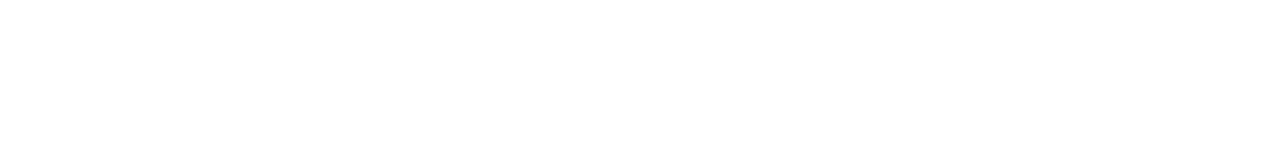
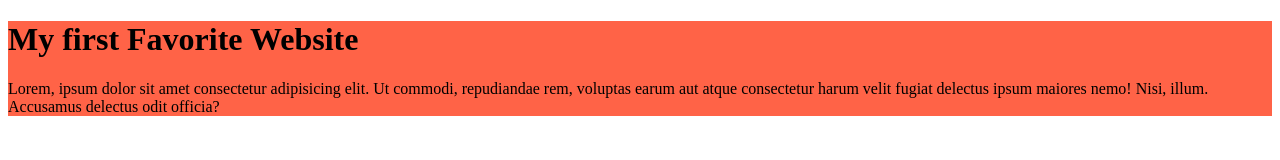
Before and after one commit to lakamanali18048/my-favorite-github-repo, a plain HTML site: page index.html in a window 1280 px wide. Drawn offline with Linux system fonts and the light colour scheme.

Commit message:
addded the first blog

```diff
--- /dev/null
+++ b/Style/blog.css
@@ -0,0 +1,3 @@
+div{
+    background-color: tomato;
+}
--- a/index.html
+++ b/index.html
@@ -4,8 +4,13 @@
     <meta charset="UTF-8">
     <meta name="viewport" content="width=device-width, initial-scale=1.0">
     <title>my favorite website</title>
+    <link rel="stylesheet" href="Style/blog.css">
 </head>
 <body>
+    <div>
+        <h1>My first Favorite Website</h1>
+        <p>Lorem, ipsum dolor sit amet consectetur adipisicing elit. Ut commodi, repudiandae rem, voluptas earum aut atque consectetur harum velit fugiat delectus ipsum maiores nemo! Nisi, illum. Accusamus delectus odit officia?</p>
+    </div>
 
 </body>
 </html>
```
